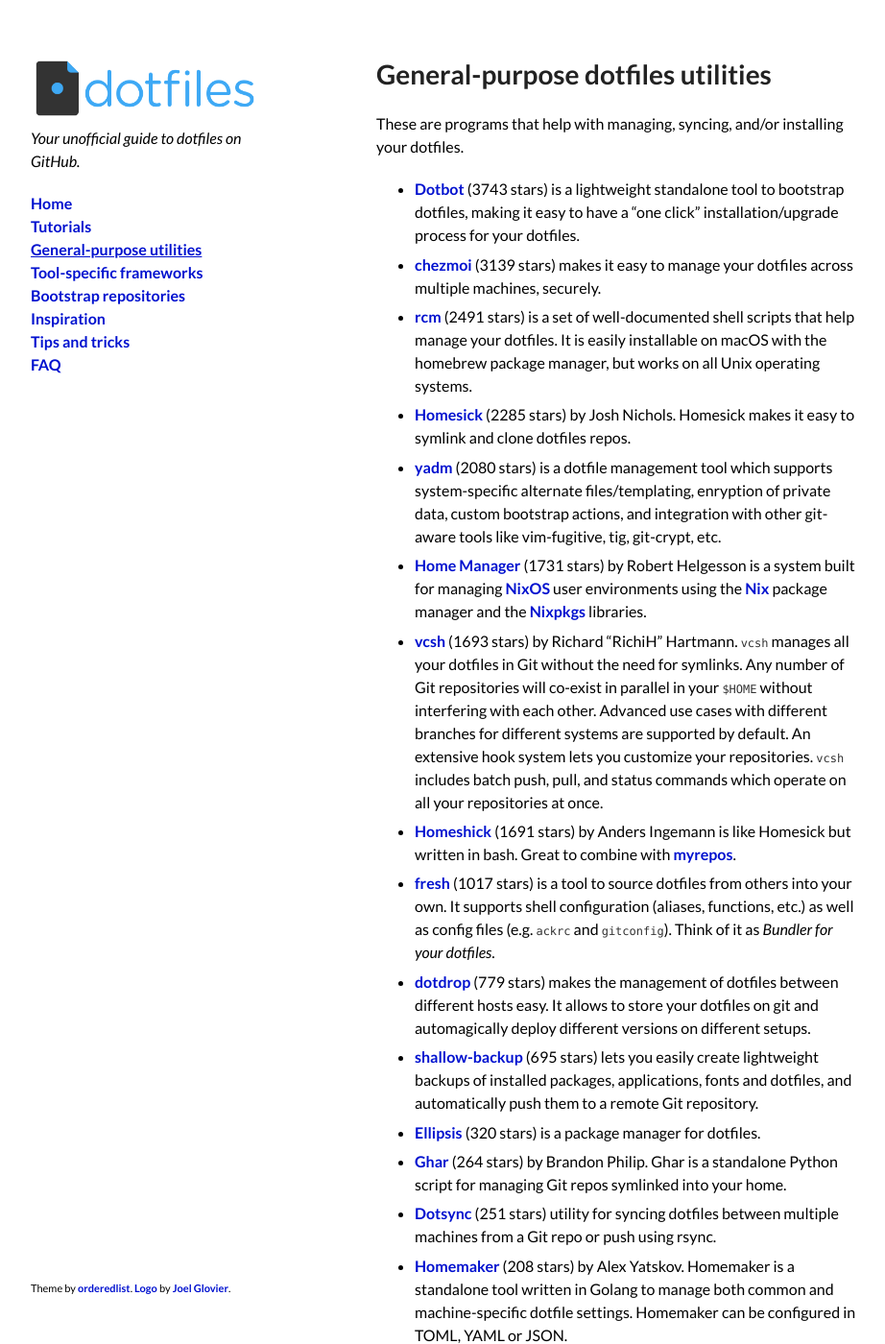
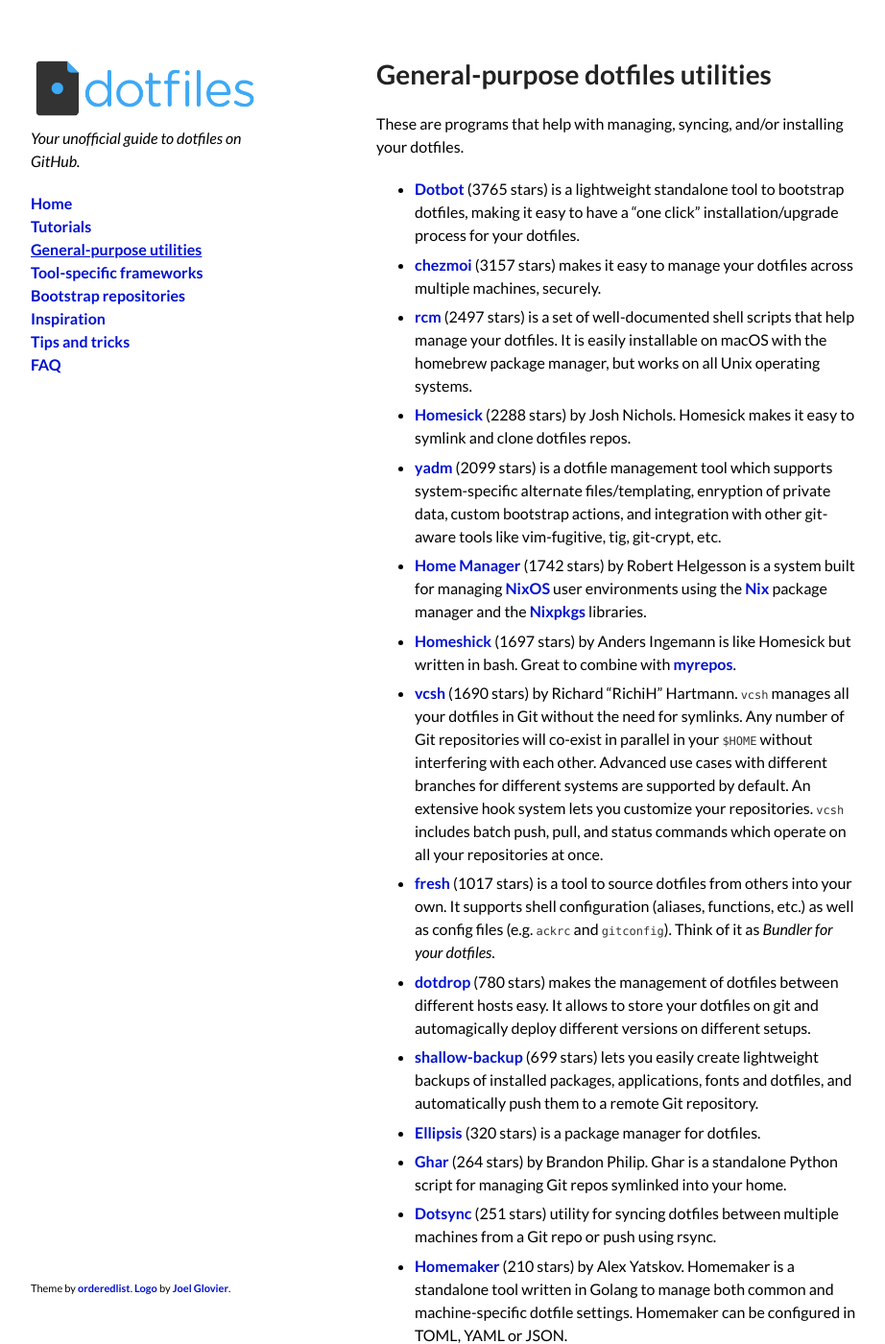
Before and after one commit to dotfiles/dotfiles.github.com, a Jekyll site: the page built from utilities.md, in a window 1280 px wide and 1400 px high. Shown: the whole window at 96% size, without its empty margins (178-1100 px from the left). Built offline with Jekyll 4.4.1, drawn with Linux system fonts in a browser that asks for light colours; comment, search, counter and statistics services are not loaded; some of the changed text lies outside the part shown.

Commit message:
Update star counts

```diff
--- a/_data/bootstrap.yml
+++ b/_data/bootstrap.yml
@@ -1,8 +1,8 @@
-- forks: 1760
+- forks: 1758
   name: thoughtbot/dotfiles
   notes: A base set of configs, plugins, scripts, and aliases for vim, tmux, git,
     ruby, and zsh.
-  stars: 6430
+  stars: 6441
   url: https://github.com/thoughtbot/dotfiles
 - forks: 344
   name: dotphiles
--- a/_data/utilities.yml
+++ b/_data/utilities.yml
@@ -1,18 +1,18 @@
-- forks: 5
+- forks: 6
   name: kody
   notes: is a dotfiles runner/manager written with node inspired by Zach Holman's
     popular dotfiles.
-  stars: 105
+  stars: 107
   url: https://github.com/jh3y/kody
 - forks: 8
   name: bashdot
   notes: is a minimalist dotfile management framework, written 100% in bash.
-  stars: 67
+  stars: 68
   url: https://github.com/bashdot/bashdot
-- forks: 163
+- forks: 167
   name: chezmoi
   notes: makes it easy to manage your dotfiles across multiple machines, securely.
-  stars: 3139
+  stars: 3157
   url: https://github.com/twpayne/chezmoi
 - forks: 3
   name: Bonclay
@@ -25,7 +25,7 @@
   notes: is a dotfile manager that has no configuration, one-command importing, one-command
     syncing, multiple repository support, automatic cleanup, and can be used with
     git or any other RCS.
-  stars: 41
+  stars: 42
   url: https://github.com/CGamesPlay/dfm
 - forks: 3
   name: Config Curator
@@ -39,24 +39,24 @@
   notes: is a utility to manage your dotfiles, lightweight and simple.
   stars: 104
   url: https://github.com/justone/dfm
-- forks: 182
+- forks: 183
   name: Dotbot
   notes: is a lightweight standalone tool to bootstrap dotfiles, making it easy to
     have a "one click" installation/upgrade process for your dotfiles.
-  stars: 3743
+  stars: 3765
   url: https://github.com/anishathalye/dotbot
 - forks: 60
   name: dotdrop
   notes: makes the management of dotfiles between different hosts easy. It allows
     to store your dotfiles on git and automagically deploy different versions on different
     setups.
-  stars: 779
+  stars: 780
   url: https://github.com/deadc0de6/dotdrop
 - forks: 29
   name: dotfiler
   notes: is inspired by homesick and [Zach Holman's dotfiles](https://github.com/holman/dotfiles),
     made using principle of KISS.
-  stars: 206
+  stars: 207
   url: https://github.com/svetlyak40wt/dotfiler
 - forks: 10
   name: dotfiles.sh
@@ -71,7 +71,7 @@
   name: dotgit
   notes: by Kobus van Schoor. A comprehensive and versatile dotfiles manager which
     helps to synchronize your dotfiles between multiple computers and devices.
-  stars: 123
+  stars: 122
   url: https://github.com/kobus-v-schoor/dotgit
 - forks: null
   name: dotsecrets
@@ -137,30 +137,30 @@
     you. Homely also has a clever Automatic Cleanup feature and good tutorials.
   stars: 43
   url: https://github.com/phodge/homely
-- forks: 543
+- forks: 548
   name: Home Manager
   notes: by Robert Helgesson is a system built for managing [NixOS](https://nixos.org)
     user environments using the [Nix](https://nixos.org/nix/) package manager and
     the [Nixpkgs](https://nixos.org/nixpkgs/) libraries.
-  stars: 1731
+  stars: 1742
   url: https://github.com/rycee/home-manager
 - forks: 17
   name: Homemaker
   notes: by Alex Yatskov. Homemaker is a standalone tool written in Golang to manage
     both common and machine-specific dotfile settings. Homemaker can be configured
     in TOML, YAML or JSON.
-  stars: 208
+  stars: 210
   url: https://github.com/FooSoft/homemaker
-- forks: 129
+- forks: 130
   name: Homeshick
   notes: by Anders Ingemann is like Homesick but written in bash. Great to combine
     with [myrepos](https://waiting-for-dev.github.io/blog/2014/05/04/distributable-and-organized-dotfiles-with-homeshick-and-mr/).
-  stars: 1691
+  stars: 1697
   url: https://github.com/andsens/homeshick
 - forks: 126
   name: Homesick
   notes: by Josh Nichols. Homesick makes it easy to symlink and clone dotfiles repos.
-  stars: 2285
+  stars: 2288
   url: https://github.com/technicalpickles/homesick
 - name: myrepos
   notes: is a tool to manage all your version control repositories at once.
@@ -179,13 +179,13 @@
   notes: is a set of well-documented shell scripts that help manage your dotfiles.
     It is easily installable on macOS with the homebrew package manager, but works
     on all Unix operating systems.
-  stars: 2491
+  stars: 2497
   url: https://github.com/thoughtbot/rcm
-- forks: 59
+- forks: 58
   name: shallow-backup
   notes: lets you easily create lightweight backups of installed packages, applications,
     fonts and dotfiles, and automatically push them to a remote Git repository.
-  stars: 695
+  stars: 699
   url: https://github.com/alichtman/shallow-backup
 - forks: 10
   name: stowsh
@@ -205,14 +205,14 @@
     branches for different systems are supported by default. An extensive hook system
     lets you customize your repositories. `vcsh` includes batch push, pull, and status
     commands which operate on all your repositories at once.
-  stars: 1693
+  stars: 1690
   url: https://github.com/RichiH/vcsh
 - forks: 111
   name: yadm
   notes: is a dotfile management tool which supports system-specific alternate files/templating,
     enryption of private data, custom bootstrap actions, and integration with other
     git-aware tools like vim-fugitive, tig, git-crypt, etc.
-  stars: 2080
+  stars: 2099
   url: https://github.com/TheLocehiliosan/yadm
   website: https://yadm.io/
 - forks: 9
```
Also changed, not shown: _data/frameworks.yml (+41 -41 lines), _data/inspiration.yml (+29 -29 lines).
